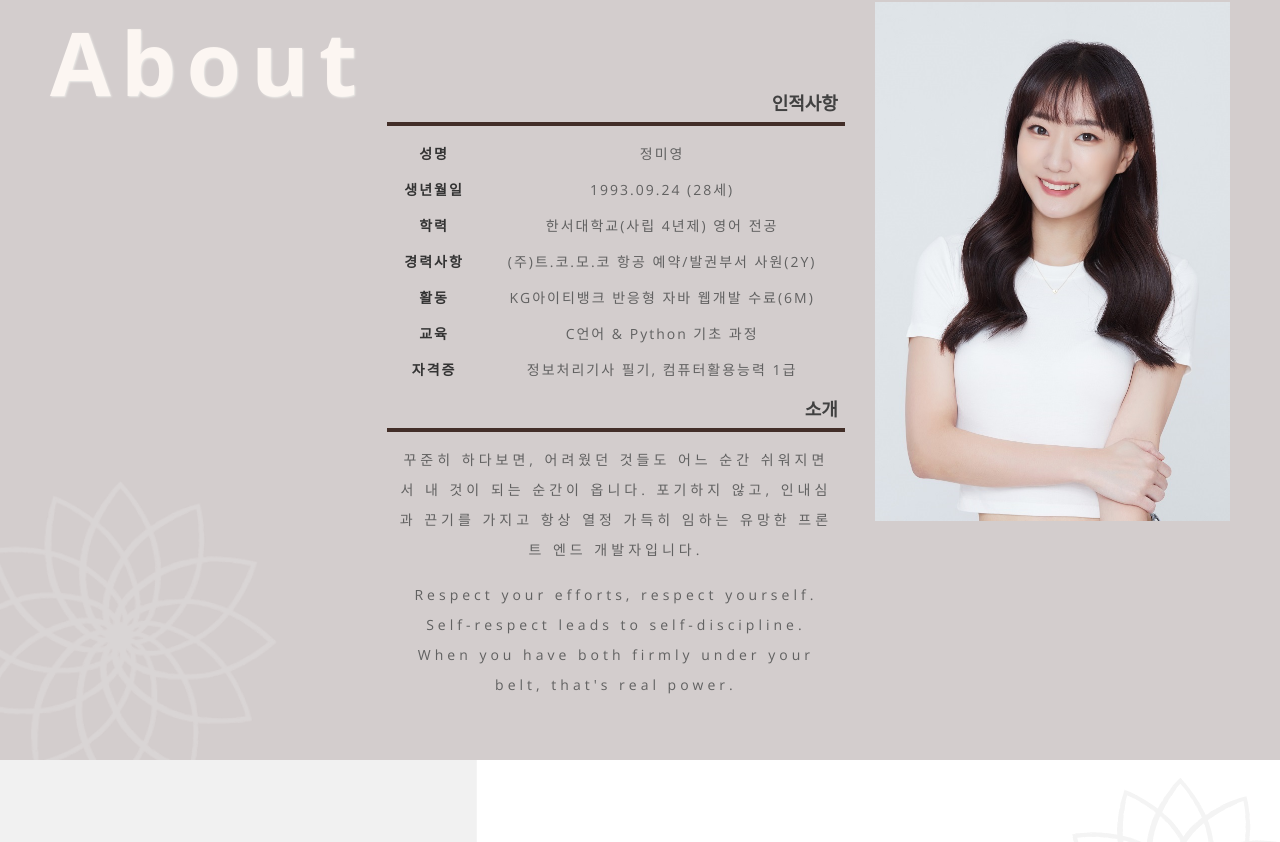
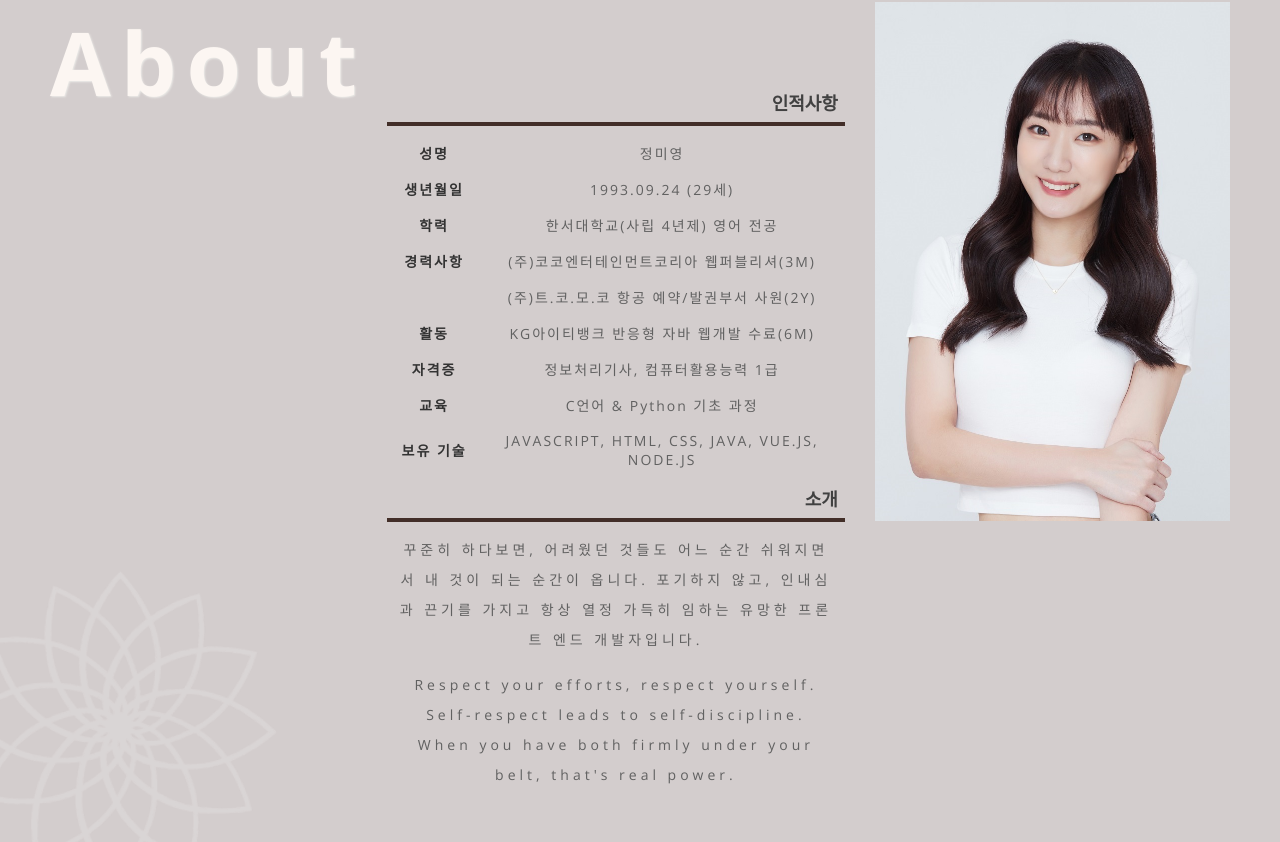
Before and after one commit to lucia-miyoung/my-portfolio, a plain HTML site: page index.html in a window 1280 px wide. Shown: the part 878-1720 px from the top of the page. Drawn offline with nearby package versions, Linux system fonts and the light colour scheme.

Commit message:
update info

```diff
--- a/index.html
+++ b/index.html
@@ -60,7 +60,7 @@
               </tr>
               <tr>
                 <td>생년월일</td>
-                <td>1993.09.24 (28세)</td>
+                <td>1993.09.24 (29세)</td>
               </tr>
               <tr>
                 <td>학력</td>
@@ -68,6 +68,10 @@
               </tr>
               <tr>
                 <td>경력사항</td>
+                <td>(주)코코엔터테인먼트코리아 웹퍼블리셔(3M)</td>
+              </tr>
+              <tr>
+                <td></td>
                 <td>(주)트.코.모.코 항공 예약/발권부서 사원(2Y)</td>
               </tr>
               <tr>
@@ -75,12 +79,16 @@
                 <td>KG아이티뱅크 반응형 자바 웹개발 수료(6M)</td>
               </tr>
               <tr>
+                <td>자격증</td>
+                <td>정보처리기사, 컴퓨터활용능력 1급</td>
+              </tr>
+              <tr>
                 <td>교육</td>
                 <td>C언어 & Python 기초 과정</td>
               </tr>
               <tr>
-                <td>자격증</td>
-                <td>정보처리기사 필기, 컴퓨터활용능력 1급</td>
+                <td>보유 기술</td>
+                <td>JAVASCRIPT, HTML, CSS, JAVA, VUE.JS, NODE.JS</td>
               </tr>
             </table>
           </div>
```
